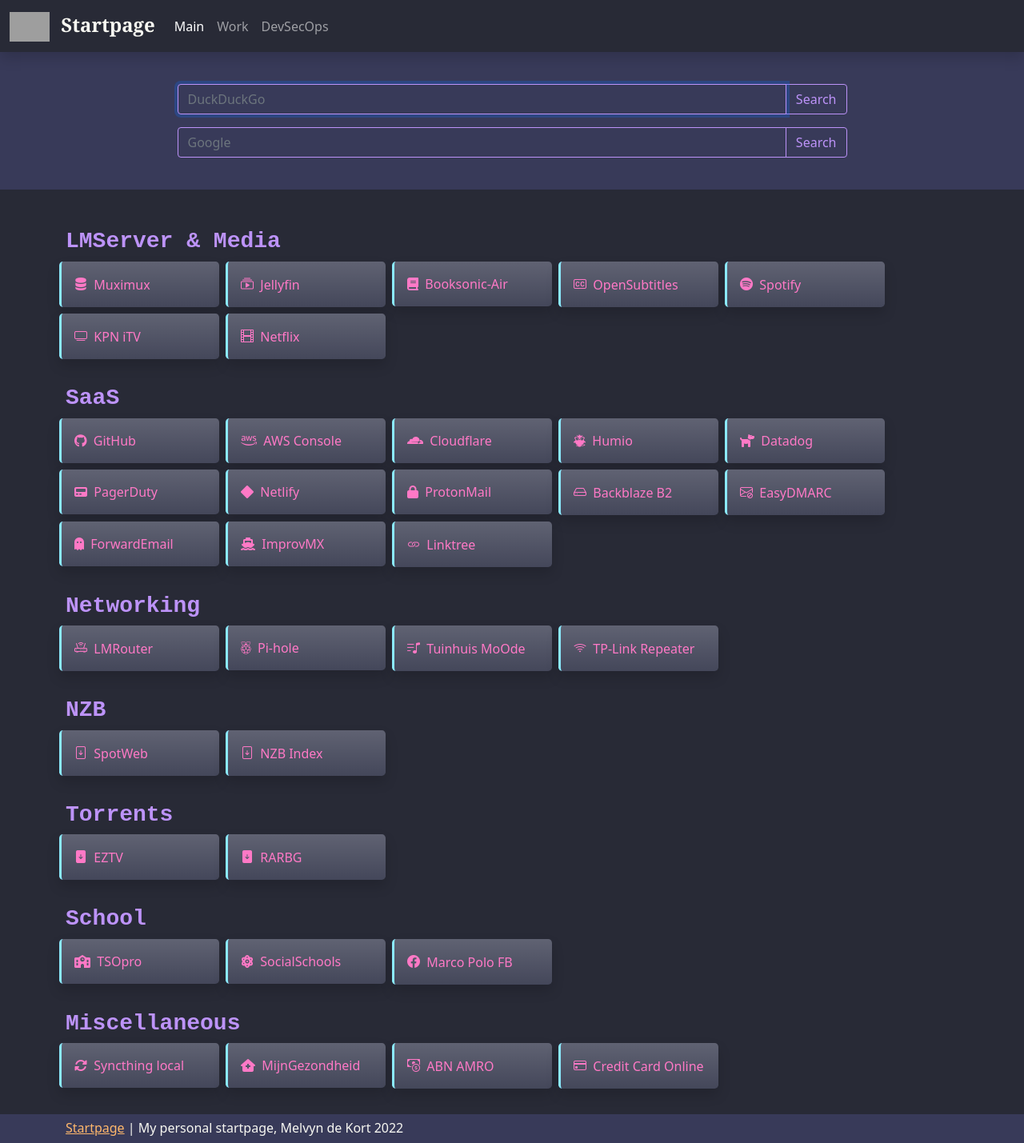
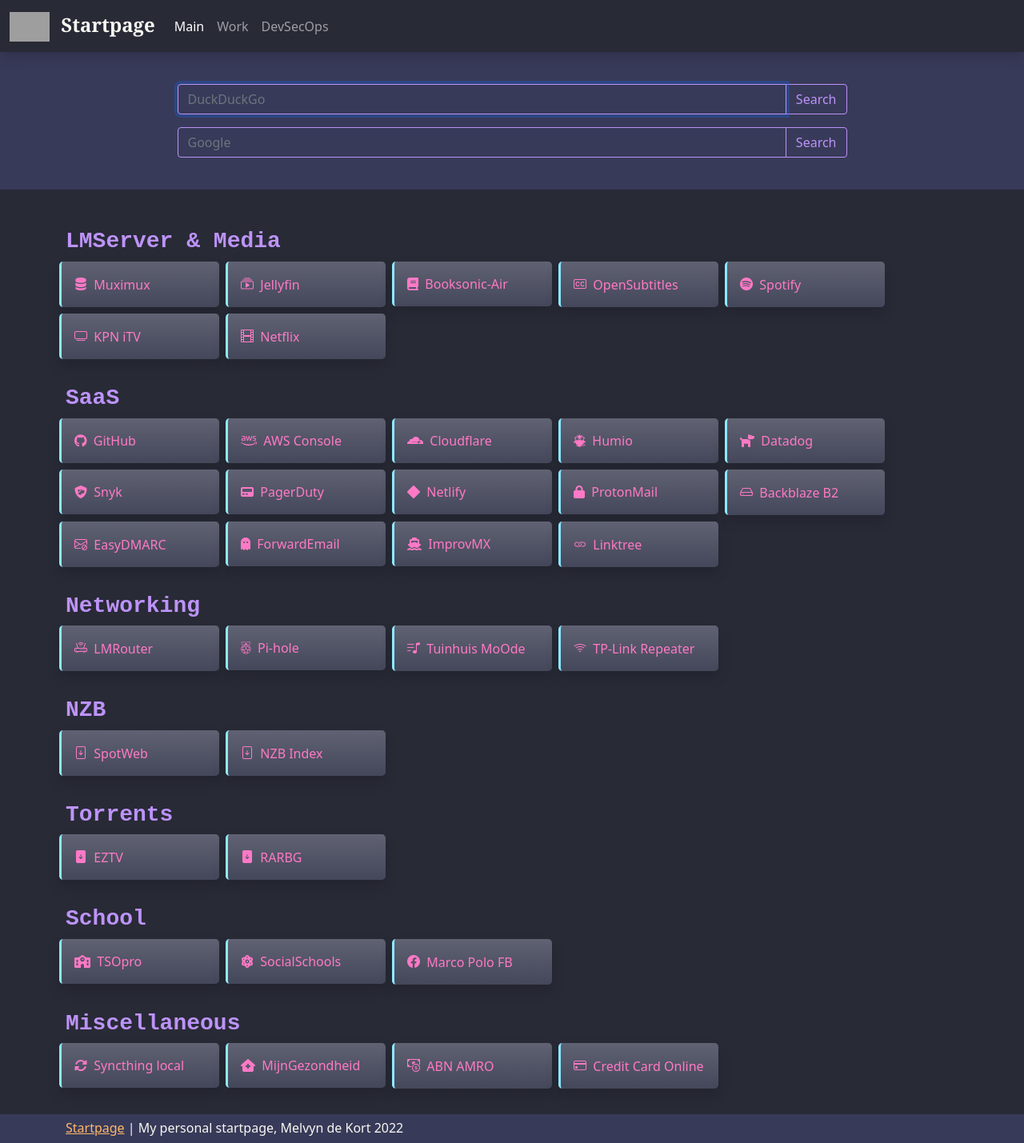
Before and after one commit to melvyndekort/startpage, a Jekyll site: the page built from pages/index.md, in a window 1280 px wide. Shown: the whole page at 80% size. Built offline with Jekyll 4.4.1, drawn with Linux system fonts in a browser that asks for light colours; nearby versions of some CDN libraries; grey boxes are pictures that could not be loaded.

Commit message:
Add snyk

```diff
--- a/_data/bookmarks.yml
+++ b/_data/bookmarks.yml
@@ -41,6 +41,9 @@
         - name: Datadog
           icon: fa-solid fa-dog
           url: https://app.datadoghq.eu
+        - name: Snyk
+          icon: fa-solid fa-shield-dog
+          url: https://app.snyk.io
         - name: PagerDuty
           icon: fa-solid fa-pager
           url: https://mdekort.eu.pagerduty.com
```
